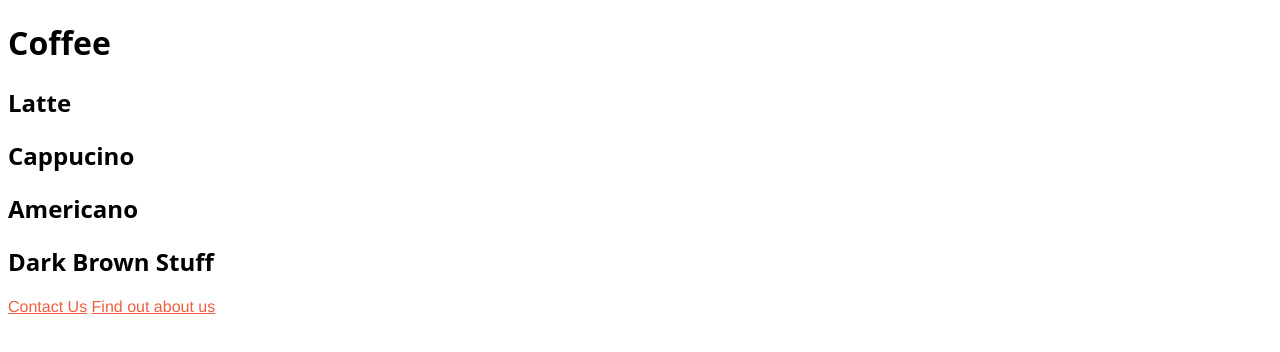
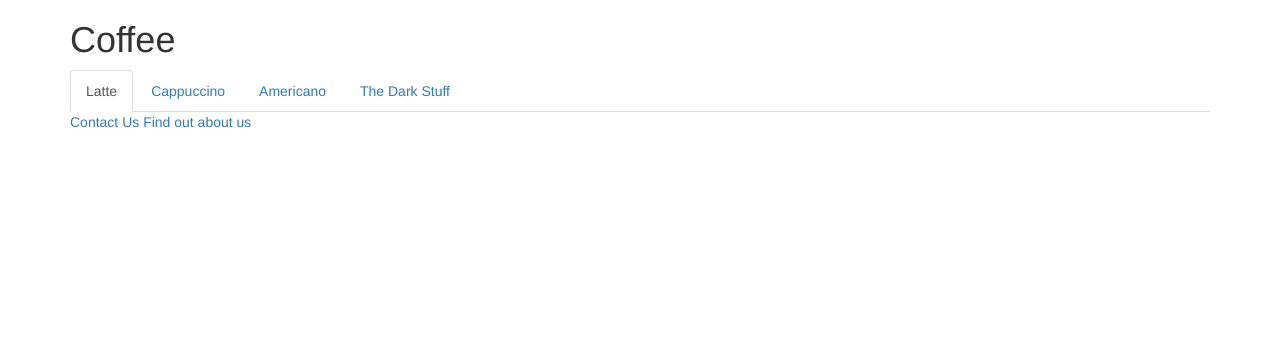
Before and after one commit to fahada95/CoffeeBootstrap, a plain HTML site: page index.html in a window 1280 px wide. Drawn offline with nearby package versions, Linux system fonts and the light colour scheme.

Commit message:
added the tabs to the main page

```diff
--- a/index.html
+++ b/index.html
@@ -3,33 +3,24 @@
 <head>
   <meta charset="UTF-8">
   <title>Definitive Guide to Coffee</title>
-  <link rel="stylesheet" href="bootstrap/css/creative.min.css">
+  <link rel="stylesheet" href="https://maxcdn.bootstrapcdn.com/bootstrap/3.3.7/css/bootstrap.min.css">
+  <script src="https://ajax.googleapis.com/ajax/libs/jquery/3.2.1/jquery.min.js"></script>
+  <script src="bootstrap/js/creative.min.js"></script>
 </head>
 <body>
+  <div class="container">
+    <h1>Coffee</h1>
 
-
-  <div>
-    <h1>Coffee</h1>
-  </div>
-
-  <div>
-    <h2>Latte</h2>
-  </div>
-
-  <div>
-    <h2>Cappucino</h2>
-  </div>
-
-  <div>
-    <h2>Americano</h2>
-  </div>
-
-  <div>
-    <h2>Dark Brown Stuff</h2>
-  </div>
+ <ul class="nav nav-tabs list-unstyled">
+    <li class="active"><a href="#">Latte</a></li>
+    <li><a href="#">Cappuccino</a></li>
+    <li><a href="#">Americano</a></li>
+    <li><a href="#">The Dark Stuff</a></li>
+ </ul>
 
   <a href="./pages/contact.html">Contact Us</a>
   <a href="./pages/about_us.html">Find out about us</a>
+ </div>
 
 </body>
 
```
